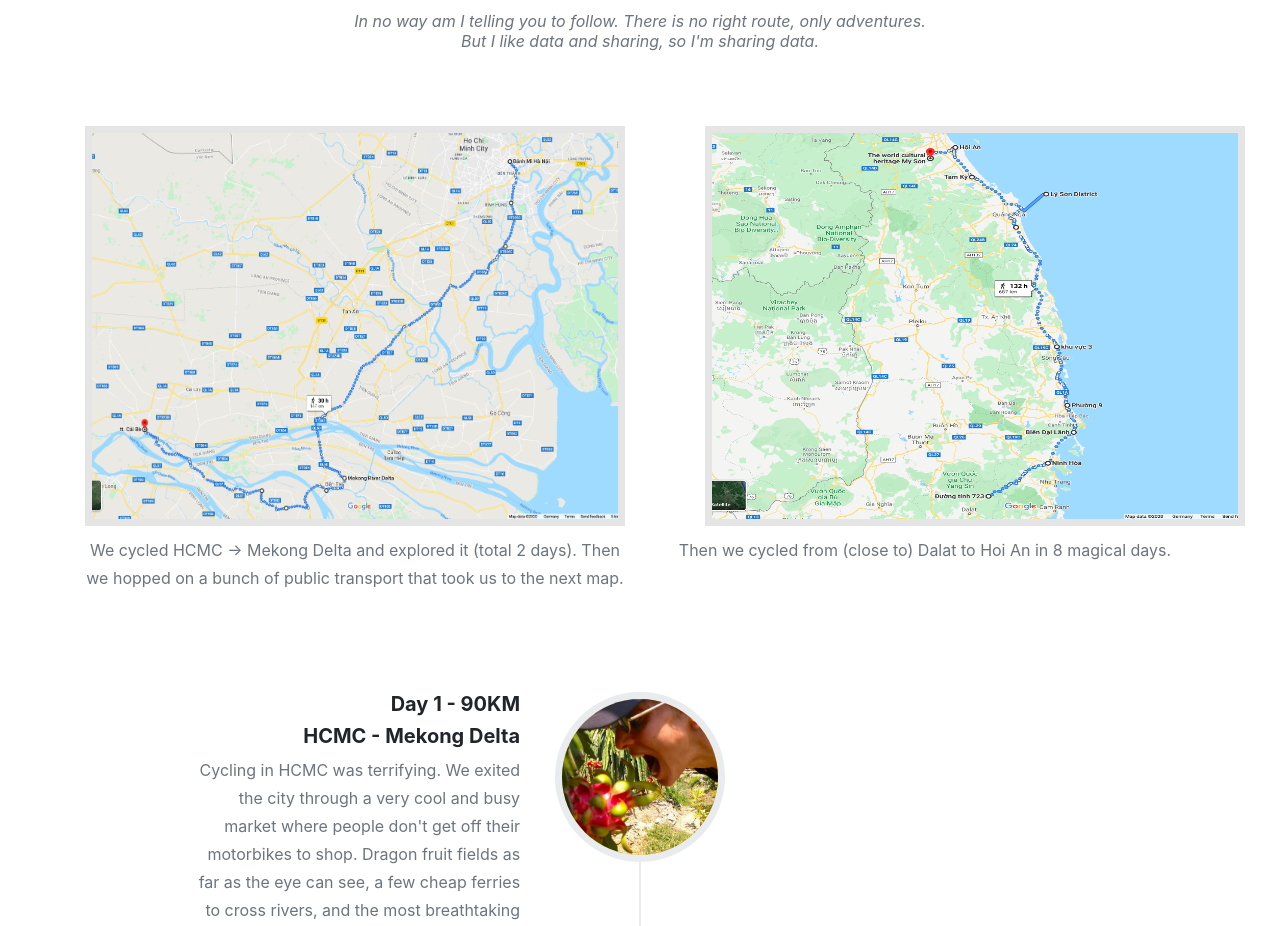
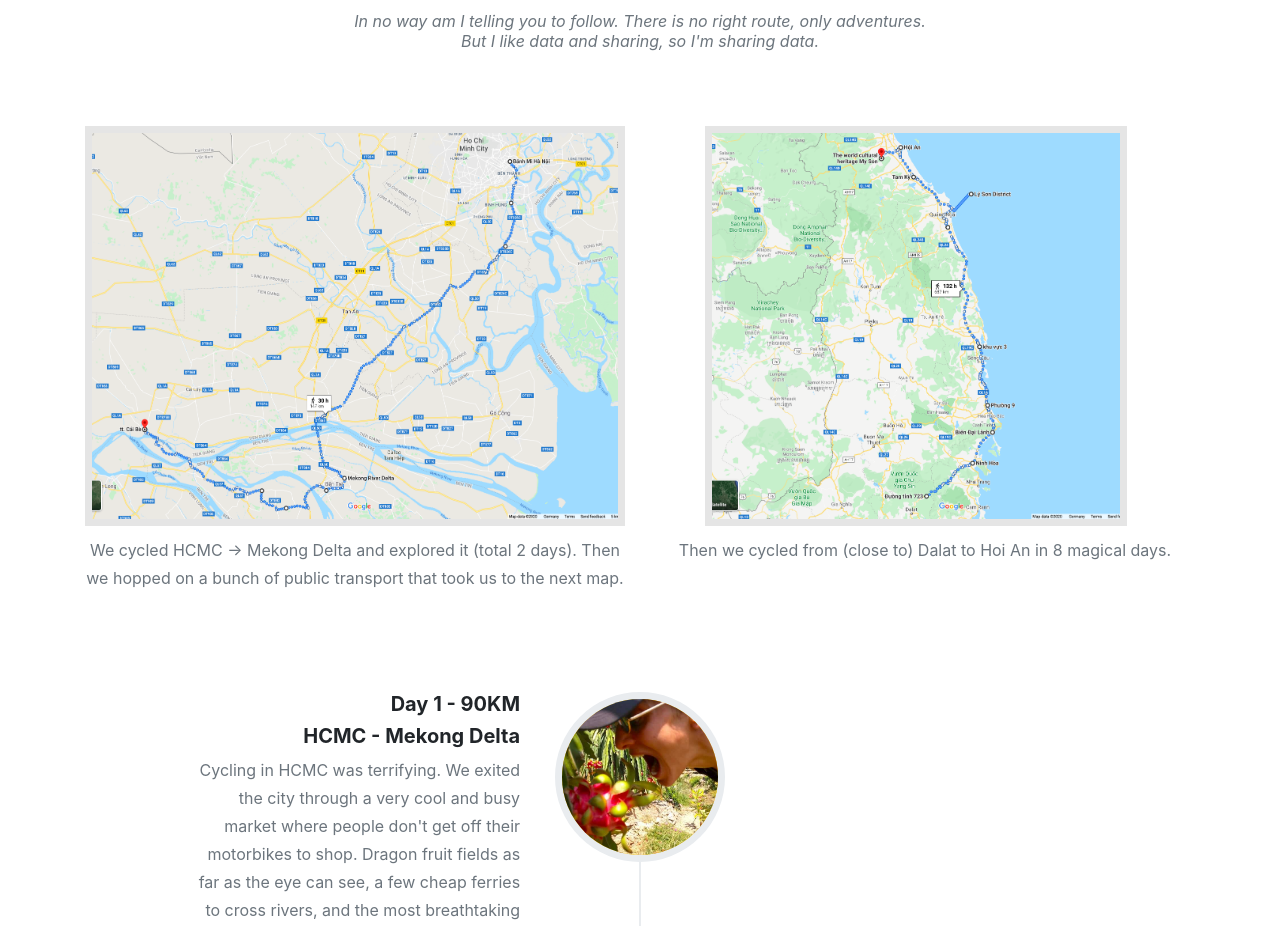
Before and after one commit to bellonet/cycling-vietnam, a website: page index.html in a window 1280 px wide. Shown: the part 6987-7913 px from the top of the page. Drawn offline with Linux system fonts and the light colour scheme; a web font is replaced by a local one.

Commit message:
mobile looks

```diff
--- a/index.html
+++ b/index.html
@@ -367,7 +367,7 @@
         <div class="col-md-6">
           <div class="route-maps">
             <a class="portfolio-link" data-toggle="modal" href="#mapModal2">
-              <img style="margin-left:50px;max-width:100%;width:100%;" loading="lazy" src="img/map2.png" alt="map dalat to hoi an">
+              <img style="margin-left:50px;" loading="lazy" src="img/map2.png" alt="map dalat to hoi an">
             </a>
             <div class="text-center"><p class="large text-muted">Then we cycled from (close to) Dalat to Hoi An in 8 magical days.</p></div>
           </div>
```
